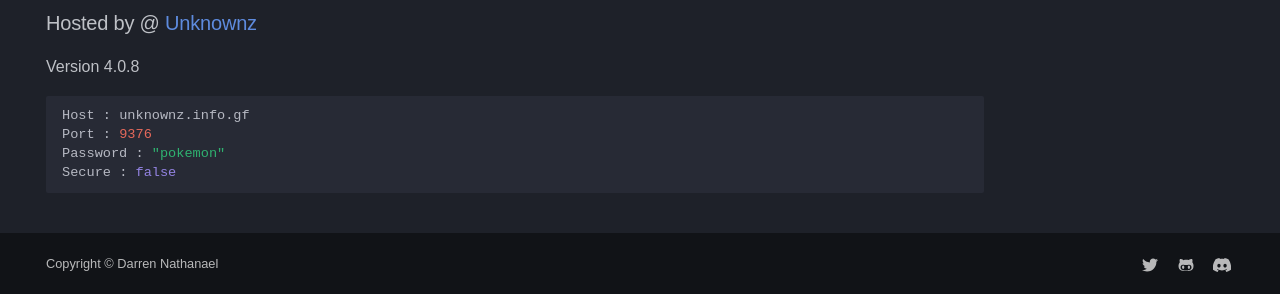
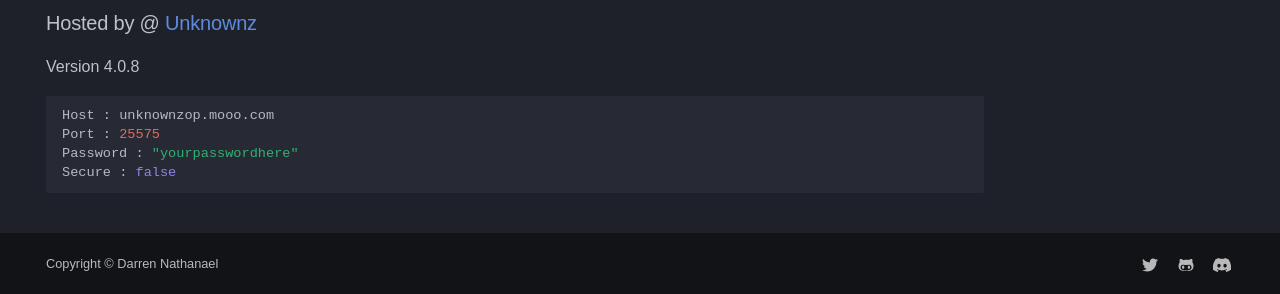
Before and after one commit to DarrenOfficial/lavalink-list, an MkDocs documentation site: the page built from docs/NoSSL/lavalink-without-ssl.md, in a window 1280 px wide and 900 px high, scrolled down 3185 px. Shown: the part 603-897 px from the top of the window. Built offline with MkDocs 1.6.1 and Material for MkDocs 9.7.7, drawn with Linux system fonts in a browser that asks for light colours; some web fonts are replaced; comment, search, counter and statistics services are not loaded; a style sheet for code colours, icons or effects is not loaded.

Commit message:
Update lavalink-without-ssl.md

````diff
--- a/docs/NoSSL/lavalink-without-ssl.md
+++ b/docs/NoSSL/lavalink-without-ssl.md
@@ -164,11 +164,11 @@ Password : "nextgencoders"
 Secure : false
 ```
 
-### Hosted by @ [Unknownz](https://unknownzop.github.io/)
+### Hosted by @ [Unknownz](https://github.com/Unknownzop)
 Version 4.0.8
 ```bash
-Host : unknownz.info.gf
-Port : 9376
-Password : "pokemon"
+Host : unknownzop.mooo.com
+Port : 25575
+Password : "yourpasswordhere"
 Secure : false
 ```
````
